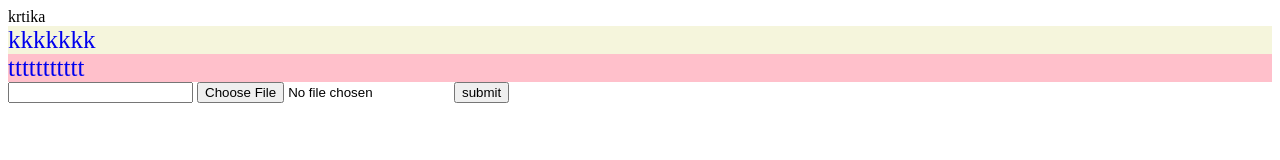
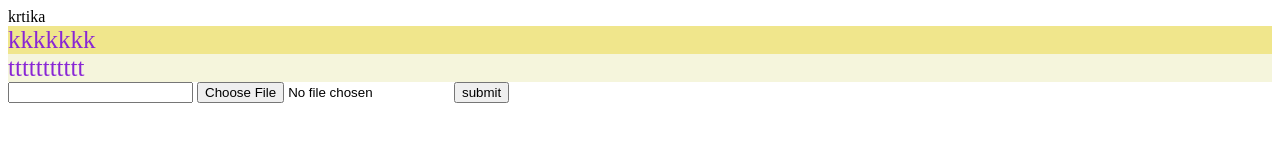
Before and after one commit to Kritika-2009/python-tutorial, a plain HTML site: page index.html in a window 1280 px wide. Drawn offline with Linux system fonts and the light colour scheme.

Commit message:
changed font settings

```diff
--- a/main.css
+++ b/main.css
@@ -1,5 +1,5 @@
 .krit{
-    color: rgb(0, 0, 238);
+    color: rgb(137, 38, 213);
     background-color: beige;
     font-size: 25px;
     font-weight: 100;
--- a/main.js
+++ b/main.js
@@ -1,3 +1,3 @@
 console.log("asdf asdf adfs ");
 
-document.getElementsByClassName("krit")[1].style.backgroundColor = "pink";
+document.getElementsByClassName("krit")[0].style.backgroundColor = "khaki";
```
